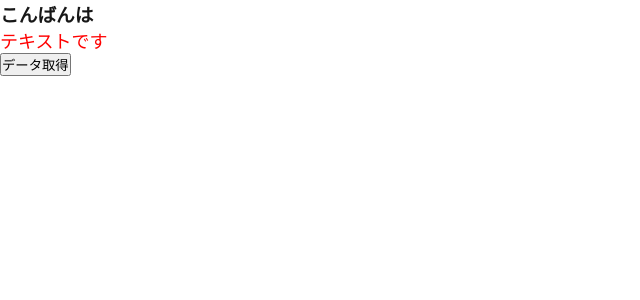
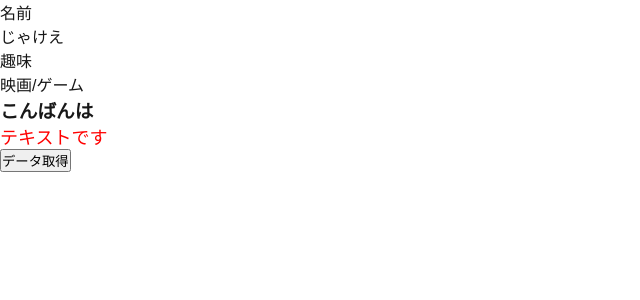
Before and after one commit to ccbc7/next, a Next.js app in the folder frontend/: page /sample in a window 1280 px wide. Shown: the top 300 px of the page, without its empty margins (0-640 px from the left). Built offline with nearby package versions, Linux system fonts and the light colour scheme.

Commit message:
オプショナルチェイニング

```diff
--- /dev/null
+++ b/frontend/src/app/components/UserProfile.tsx
@@ -0,0 +1,18 @@
+import { FC } from "react";
+import { User } from "../types/user";
+
+type Props = {
+  user: User;
+};
+
+export const UserProfile: FC<Props> = (props) => {
+  const { user } = props;
+  return (
+    <dl>
+      <dt>名前</dt>
+      <dd>{user.name}</dd>
+      <dt>趣味</dt>
+      <dd>{user.hobbies?.join("/")}</dd>
+    </dl>
+  );
+};
--- a/frontend/src/app/sample/page.tsx
+++ b/frontend/src/app/sample/page.tsx
@@ -4,6 +4,12 @@
 import { useState } from "react";
 import { Todo } from "../components/Todo";
 import { Text } from "../components/Text";
+import { UserProfile } from "../components/UserProfile";
+
+const user = {
+  name: "じゃけえ",
+  hobbies: ["映画", "ゲーム"],
+};
 
 type TodoType = {
   userId: number;
@@ -26,8 +32,9 @@
   return (
     <>
       <div className="App">
+        <UserProfile user={user} />
         <h3>こんばんは</h3>
-        <Text color="red" fontSize="18px"/>
+        <Text color="red" fontSize="18px" />
         <button onClick={onClickFetchData}>データ取得</button>
         {todos.map((todo) => (
           <Todo
--- /dev/null
+++ b/frontend/src/app/types/user.ts
@@ -0,0 +1,4 @@
+export type User = {
+  name: string;
+	hobbies?: Array<string>;
+};
```
